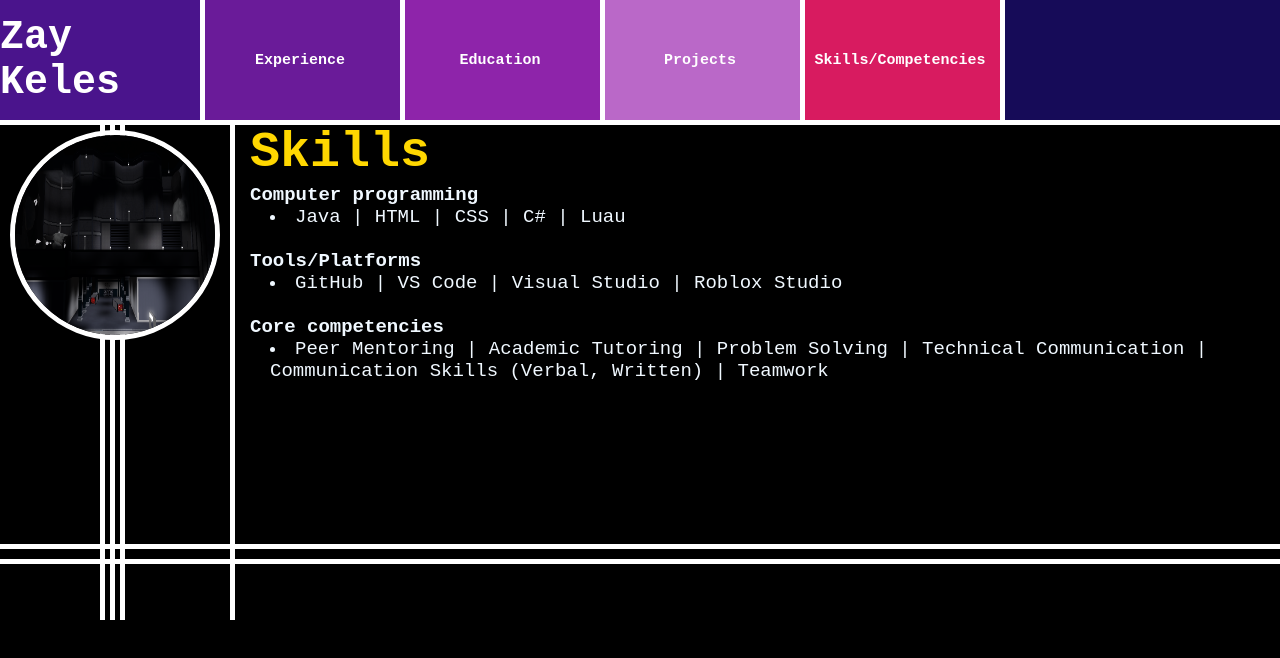
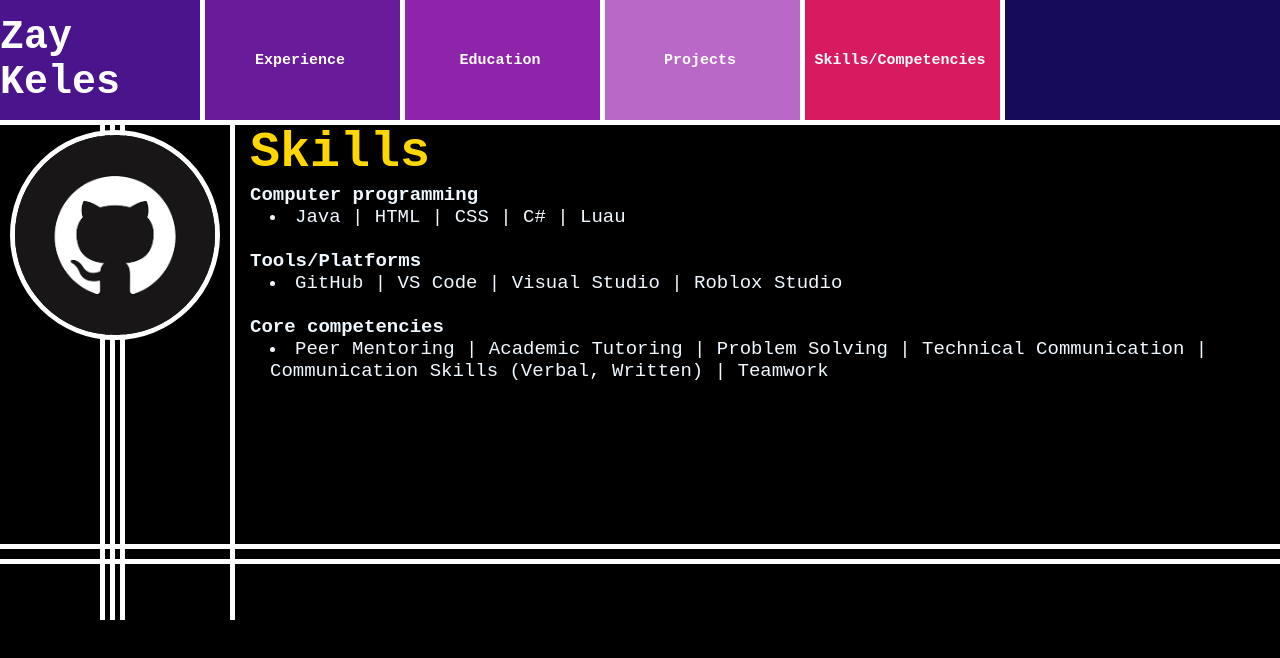
Before and after one commit to MobBox01/MobBox01.github.io, a plain HTML site: page Skills.html in a window 1280 px wide. Drawn offline with Linux system fonts and the light colour scheme.

Commit message:
Final changes for today

```diff
--- a/Skills.html
+++ b/Skills.html
@@ -111,7 +111,7 @@
 
     </darkBlueBox>
 
-        <img src="Images/PBNRC_Experience.png"
+        <img src="Images/GitHub_skills.png"
         style="border-radius: 50%;
         height: 200px;
         width: 200px;
```
Also changed, not shown: Images/GitHub_skills.png (added), 1 other file.
